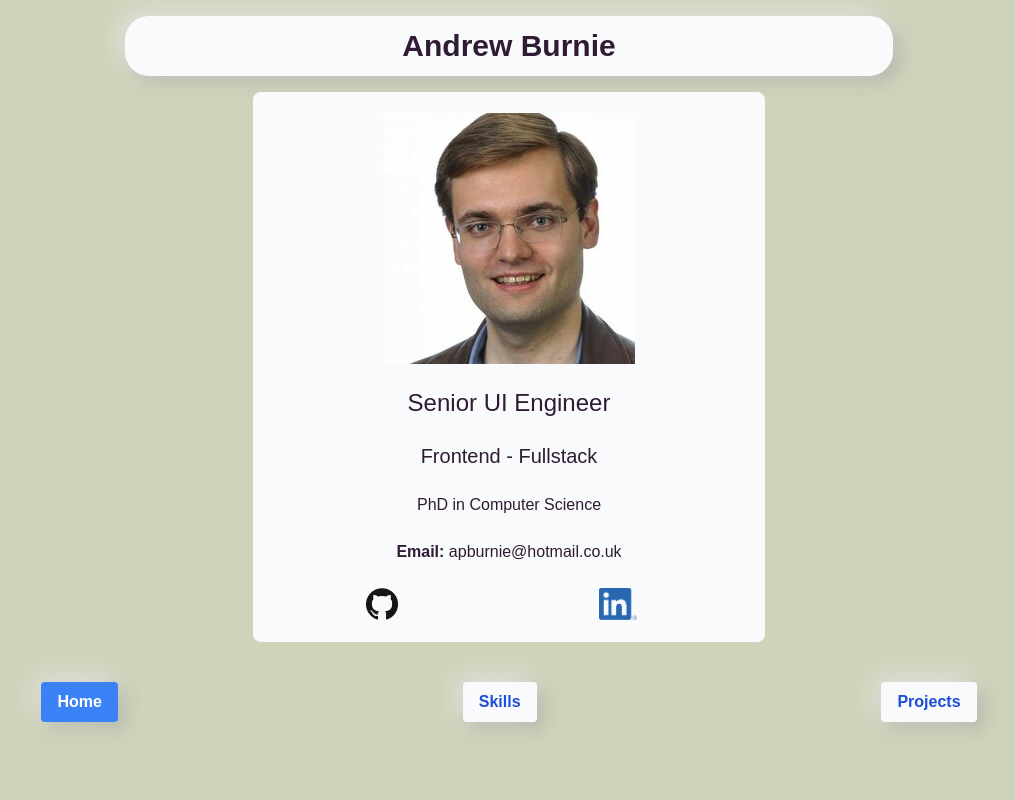
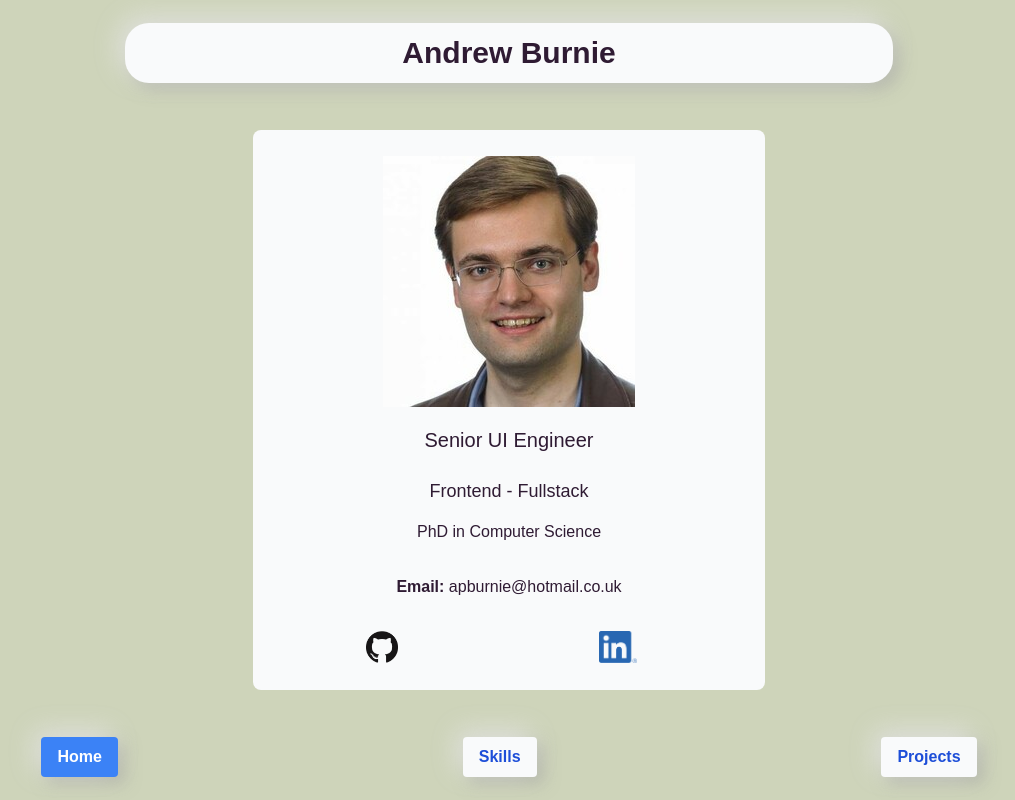
Before and after one commit to apburnie/personal-website, a React (Create React App) app: page / in a window 1280 px wide. Shown: the whole page, without its empty margins (131-1146 px from the left). Built offline with nearby package versions, Linux system fonts and the light colour scheme.

Commit message:
restructure layout

```diff
--- a/src/App.js
+++ b/src/App.js
@@ -25,15 +25,15 @@ ${selectedPage === buttonLabel && "bg-blue-500 text-white "}`;
 function App() {
   const [page, setPage] = useState("Home");
   return (
-    <div>
-      <header className="w-screen">
-        <h1 className="text-3xl font-extrabold p-3 bg-gray-50 w-screen sm:w-3/5 text-center mx-auto mt-4 mb-4 sm:rounded-3xl shadow">
+    <div className="flex flex-col justify-around h-screen">
+      <header className="w-screen block">
+        <h1 className="text-3xl font-extrabold p-3 bg-gray-50 w-screen sm:w-3/5 text-center mx-auto sm:rounded-3xl shadow">
           Andrew Burnie
         </h1>
       </header>
-      <main className="h-[550px] mb-10">{presentInfo(page)}</main>
+      <main className="block">{presentInfo(page)}</main>
 
-      <footer className="flex justify-around">
+      <footer className="flex justify-around block">
         <button
           className={buttonStyle(page, "Home")}
           onClick={() => setPage("Home")}
--- a/src/Home.js
+++ b/src/Home.js
@@ -6,9 +6,9 @@ export default function Home() {
   return (
     <div className="info">
       <img src={profileImage} alt="profile" className="mx-auto" />
-      <h2 className="text-2xl mt-5">Senior UI Engineer</h2>
-      <h3 className="text-xl mt-5">Frontend - Fullstack</h3>
-      <h4 className="text-base mt-5">PhD in Computer Science</h4>
+      <h2 className="text-xl my-2 ">Senior UI Engineer</h2>
+      <h3 className="text-lg my-1">Frontend - Fullstack</h3>
+      <h4 className="text-base ">PhD in Computer Science</h4>
       <p className="mt-5">
         <b>Email:</b> apburnie@hotmail.co.uk
       </p>
--- a/src/index.css
+++ b/src/index.css
@@ -11,7 +11,7 @@ body {
 }
 
 .info {
-  @apply bg-gray-50 w-screen md:w-3/5 lg:w-2/5 mx-auto text-center p-5 h-[550px] md:rounded-lg flex flex-col justify-around;
+  @apply bg-gray-50 w-screen md:w-3/5 lg:w-2/5 mx-auto text-center p-5 h-[70vh]  md:rounded-lg flex flex-col justify-around;
 }
 
 .infoCell {
```
Also changed, not shown: 1 other file (tests, documents, lock files or other folders).
